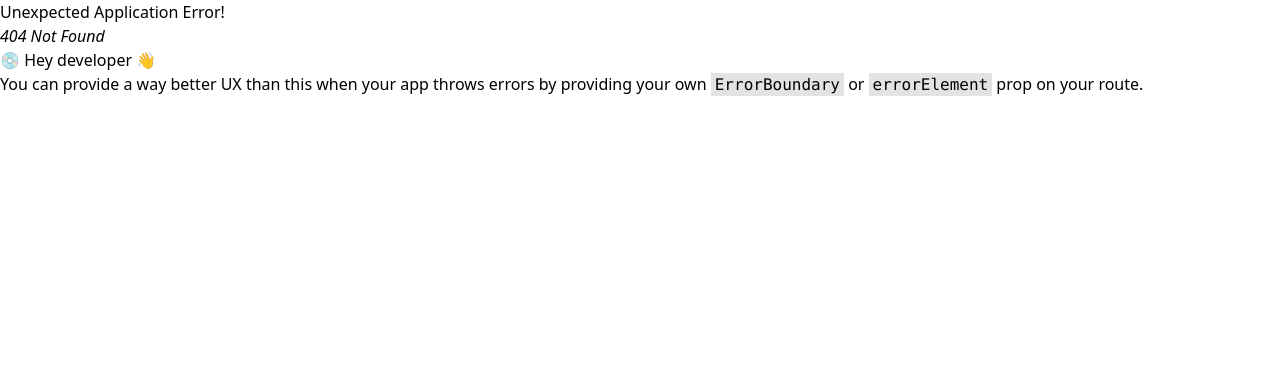
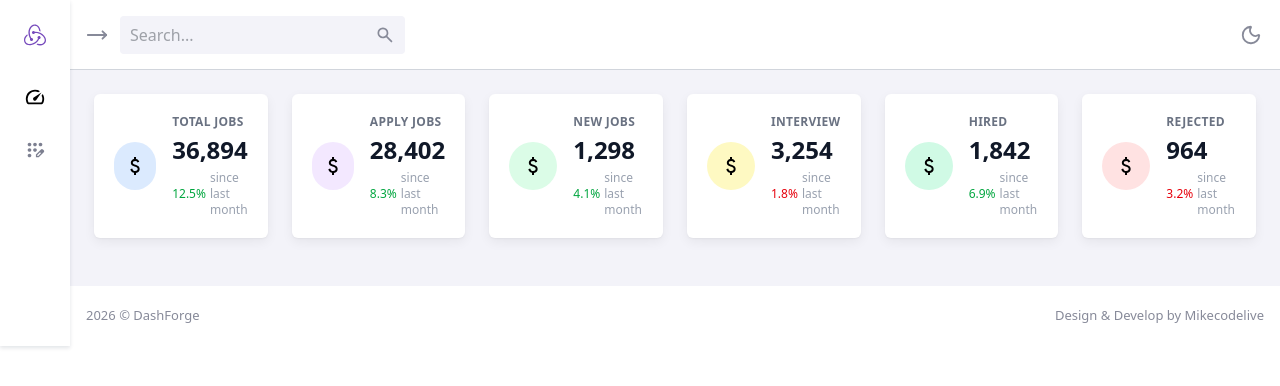
Before and after one commit to Mike-codelive/Dashforge, a React (Vite) app: page /job in a window 1280 px wide. Before the commit this address had no page. Shown: the top 386 px of the page. Built offline with nearby package versions, Linux system fonts and the light colour scheme.

Commit message:
feat(jobs): add job stats overview section

```diff
--- a/src/app/router.tsx
+++ b/src/app/router.tsx
@@ -8,6 +8,7 @@ import { DashboardRoute } from "./routes/dashboard";
 import { ProjectsRoute } from "./routes/projects";
 import { RootLayout } from "./routes/root";
 import { NftRoute } from "./routes/nft";
+import { JobRoute } from "./routes/job";
 
 export const router = createBrowserRouter([
   {
@@ -22,6 +23,7 @@ export const router = createBrowserRouter([
       { path: "crypto", element: <CryptoRoute /> },
       { path: "projects", element: <ProjectsRoute /> },
       { path: "nft", element: <NftRoute /> },
+      { path: "job", element: <JobRoute /> },
     ],
   },
 ]);
--- /dev/null
+++ b/src/app/routes/job.tsx
@@ -0,0 +1,5 @@
+import { Job as JobPage } from "../../features/job/Job";
+
+export const JobRoute = () => {
+  return <JobPage />;
+};
--- /dev/null
+++ b/src/features/job/Job.tsx
@@ -0,0 +1,9 @@
+import JobStats from "./sections/JobStats";
+
+export const Job = () => {
+  return (
+    <>
+      <JobStats />
+    </>
+  );
+};
--- /dev/null
+++ b/src/features/job/sections/JobStats.tsx
@@ -0,0 +1,98 @@
+import { Dollar } from "../../../icons";
+
+type JobStat = {
+  label: string;
+  value: string;
+  change: number;
+  iconBg: string;
+  iconColor: string;
+};
+
+const stats: JobStat[] = [
+  {
+    label: "TOTAL JOBS",
+    value: "36,894",
+    change: 12.5,
+    iconBg: "bg-blue-100 dark:bg-blue-500/20",
+    iconColor: "text-blue-600",
+  },
+  {
+    label: "APPLY JOBS",
+    value: "28,402",
+    change: 8.3,
+    iconBg: "bg-purple-100 dark:bg-purple-500/20",
+    iconColor: "text-purple-600",
+  },
+  {
+    label: "NEW JOBS",
+    value: "1,298",
+    change: 4.1,
+    iconBg: "bg-green-100 dark:bg-green-500/20",
+    iconColor: "text-green-600",
+  },
+  {
+    label: "INTERVIEW",
+    value: "3,254",
+    change: -1.8,
+    iconBg: "bg-yellow-100 dark:bg-yellow-500/20",
+    iconColor: "text-yellow-600",
+  },
+  {
+    label: "HIRED",
+    value: "1,842",
+    change: 6.9,
+    iconBg: "bg-emerald-100 dark:bg-emerald-500/20",
+    iconColor: "text-emerald-600",
+  },
+  {
+    label: "REJECTED",
+    value: "964",
+    change: -3.2,
+    iconBg: "bg-red-100 dark:bg-red-500/20",
+    iconColor: "text-red-600",
+  },
+];
+
+export default function JobStats() {
+  return (
+    <section className="grid grid-cols-1 gap-6 sm:grid-cols-2 xl:grid-cols-6">
+      {stats.map((stat) => {
+        return (
+          <div
+            key={stat.label}
+            className="card-shadow bg-DF-surface dark:bg-DF-bg-dark mb-6 rounded-md p-5 shadow-sm transition hover:-translate-y-0.5 hover:shadow-md"
+          >
+            <div className="flex items-center gap-4">
+              <div
+                className={`flex h-12 w-12 items-center justify-center rounded-full ${stat.iconBg}`}
+              >
+                <Dollar />
+              </div>
+
+              <div className="flex-1">
+                <p className="text-xs font-semibold tracking-wide text-gray-500 dark:text-gray-400">
+                  {stat.label}
+                </p>
+
+                <h3 className="mt-1 text-2xl font-bold text-gray-900 dark:text-white">
+                  {stat.value}
+                </h3>
+
+                <div className="mt-1 flex items-center gap-1 text-xs">
+                  <span
+                    className={`font-medium ${
+                      stat.change >= 0 ? "text-green-600" : "text-red-600"
+                    }`}
+                  >
+                    {Math.abs(stat.change)}%
+                  </span>
+                  <span className="text-gray-400">since last month</span>
+                </div>
+              </div>
+            </div>
+          </div>
+        );
+      })}
+    </section>
+  );
+}
```
